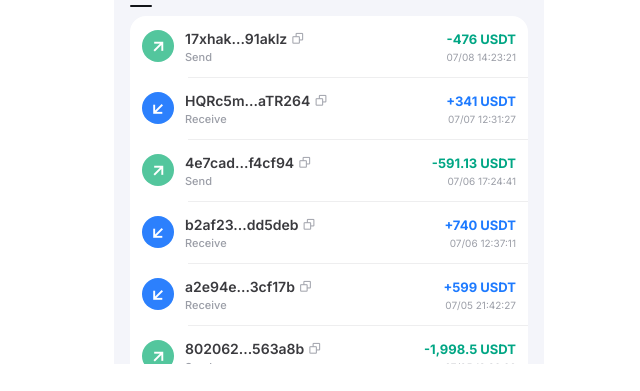
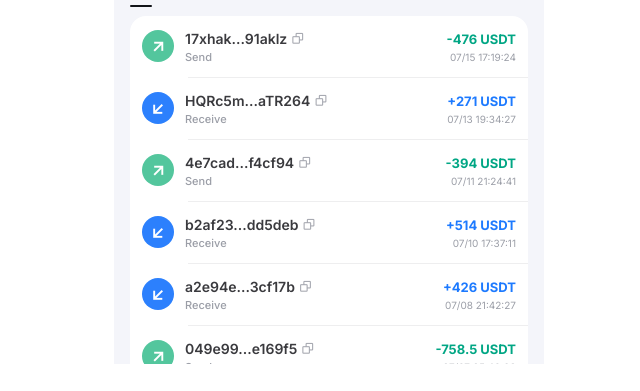
Before and after one commit to Duythang220911/crypto-wallet-tokenpocket1, a plain HTML site: page usdt.html in a window 1280 px wide. Shown: the part 330-721 px from the top of the page, 311-951 px from the left. Drawn offline with nearby package versions, Linux system fonts and the light colour scheme.

Commit message:
Update usdt.html

```diff
--- a/usdt.html
+++ b/usdt.html
@@ -686,7 +686,7 @@
 
     <div class="right">
         <div class="tx-amount neg">-476 USDT</div>
-        <div class="time">07/08  14:23:21 </div>
+        <div class="time">07/15  17:19:24 </div>
     </div>
 </a>
 
@@ -707,8 +707,8 @@
     </div>
 
     <div class="right">
-        <div class="tx-amount pos">+341 USDT</div>
-        <div class="time">07/07 12:31:27</div>
+        <div class="tx-amount pos">+271 USDT</div>
+        <div class="time">07/13 19:34:27</div>
     </div>
 </a>
 
@@ -729,8 +729,8 @@
     </div>
 
     <div class="right">
-        <div class="tx-amount neg">-591.13 USDT</div>
-        <div class="time">07/06 17:24:41</div>
+        <div class="tx-amount neg">-394 USDT</div>
+        <div class="time">07/11 21:24:41</div>
     </div>
 </a>
 
@@ -751,8 +751,8 @@
     </div>
 
     <div class="right">
-        <div class="tx-amount pos">+740 USDT</div>
-        <div class="time">07/06 12:37:11</div>
+        <div class="tx-amount pos">+514 USDT</div>
+        <div class="time">07/10 17:37:11</div>
     </div>
 </a>
 
@@ -773,8 +773,8 @@
     </div>
 
     <div class="right">
-        <div class="tx-amount pos">+599 USDT</div>
-        <div class="time">07/05 21:42:27</div>
+        <div class="tx-amount pos">+426 USDT</div>
+        <div class="time">07/08 21:42:27</div>
     </div>
 </a>
 
@@ -786,7 +786,7 @@
 
         <div>
             <div class="addr-row">
-                <div class="addr">802062...563a8b</div>
+                <div class="addr">049e99...e169f5</div>
                 <i class="bx bx-copy addr-copy"></i>
             </div>
 
@@ -795,8 +795,8 @@
     </div>
 
     <div class="right">
-        <div class="tx-amount neg">-1,998.5 USDT</div>
-        <div class="time">07/05 19:28:06 </div>
+        <div class="tx-amount neg">-758.5 USDT</div>
+        <div class="time">07/07 05:40:03 </div>
     </div>
 </a>
 <a href="tx-detail.html" class="item">
```
